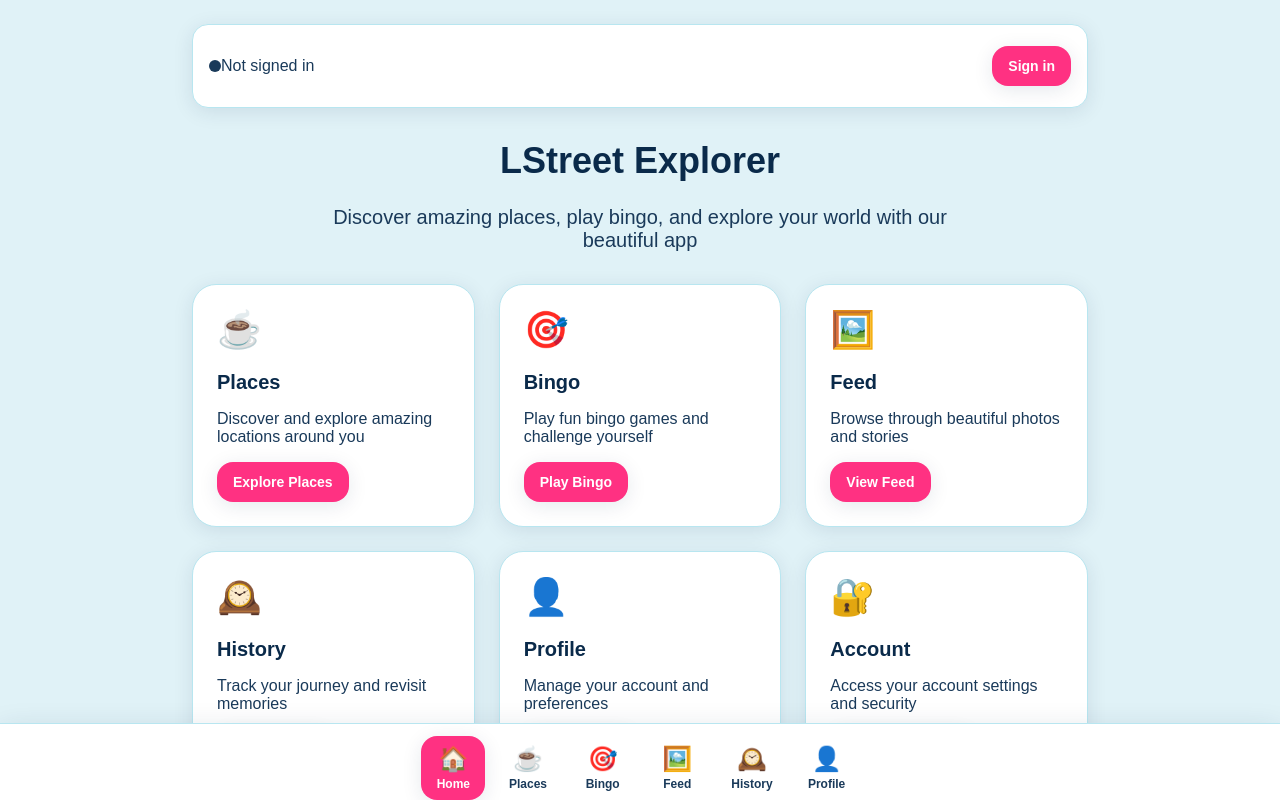
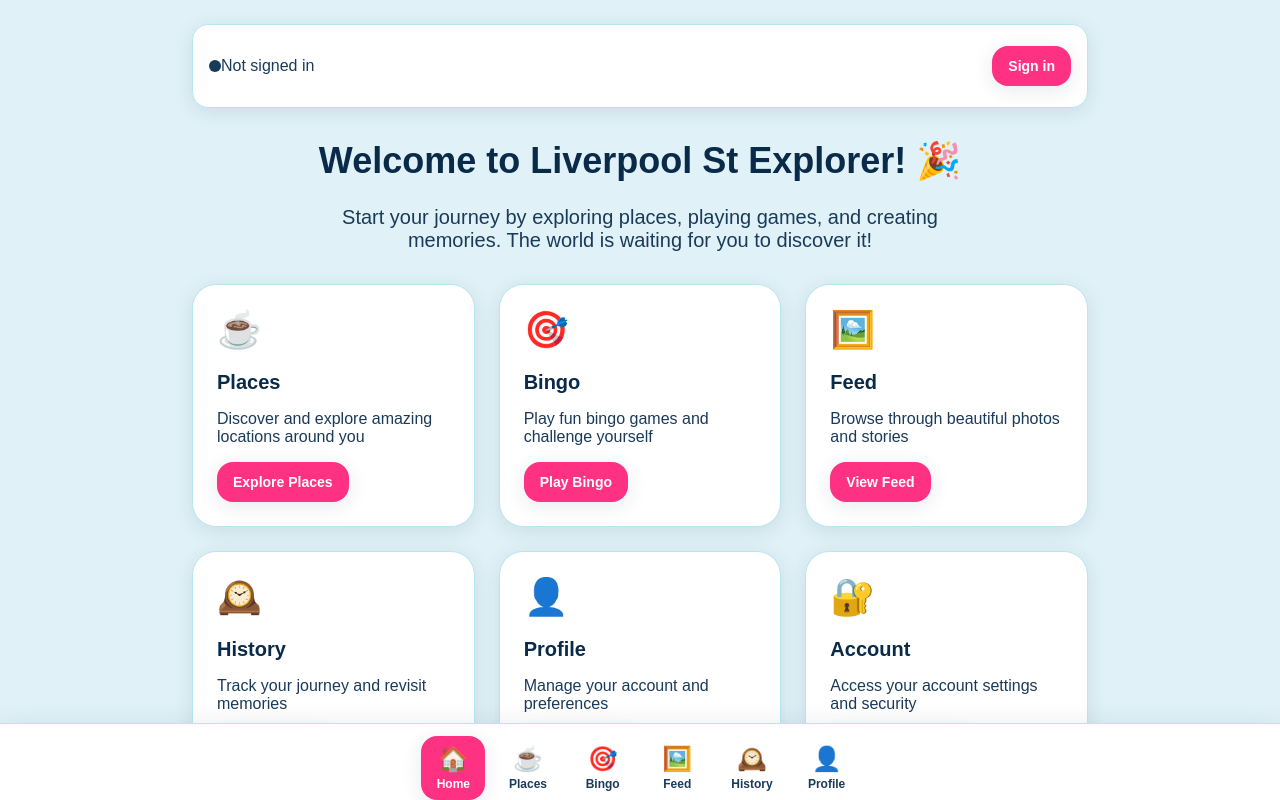
Before and after one commit to willchanpm/lebara-explore, a Next.js app: page / in a window 1280 px wide. Built offline with nearby package versions, Linux system fonts and the light colour scheme; no server answers.

Commit message:
Updating homepage

```diff
--- a/src/app/page.tsx
+++ b/src/app/page.tsx
@@ -14,10 +14,11 @@ export default function Home() {
         {/* App title and description */}
         <div className="text-center space-y-4">
           <h1 className="text-4xl md:text-5xl font-bold text-brand-navy">
-            LStreet Explorer
+            Welcome to Liverpool St Explorer! 🎉
           </h1>
           <p className="text-xl text-muted max-w-2xl mx-auto">
-            Discover amazing places, play bingo, and explore your world with our beautiful app
+            Start your journey by exploring places, playing games, and creating memories.
+            The world is waiting for you to discover it!
           </p>
         </div>
 
@@ -101,17 +102,6 @@ export default function Home() {
             </a>
           </div>
         </div>
-
-        {/* Welcome message for new users */}
-        <div className="gradient-brand rounded-lebara-lg p-8 text-center mt-12">
-          <h2 className="text-2xl font-bold text-brand-navy mb-4">
-            Welcome to LStreet Explorer! 🎉
-          </h2>
-          <p className="text-brand-navy/80 text-lg">
-            Start your journey by exploring places, playing games, and creating memories.
-            The world is waiting for you to discover it!
-          </p>
-        </div>
       </main>
     </div>
   );
```
